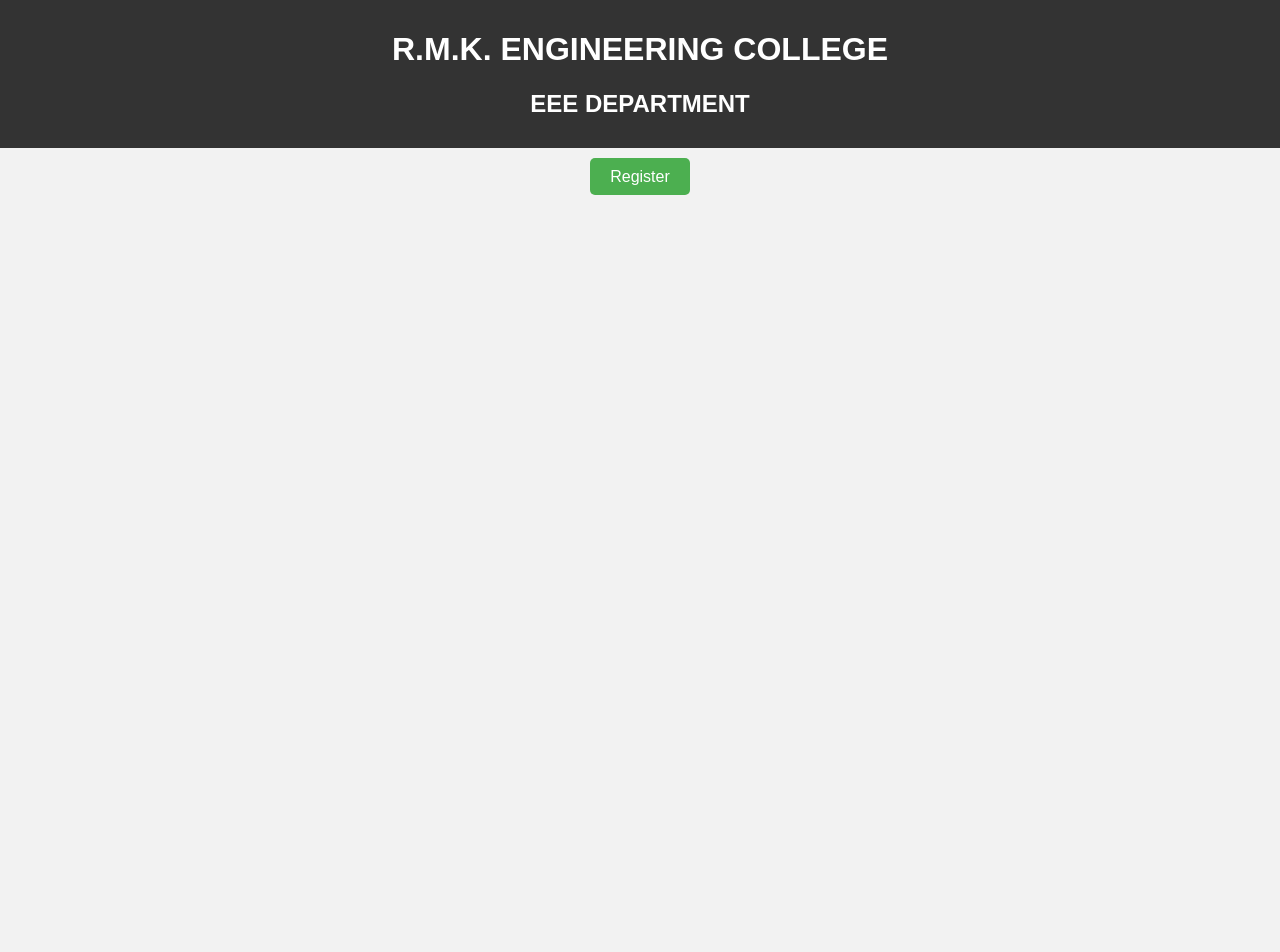
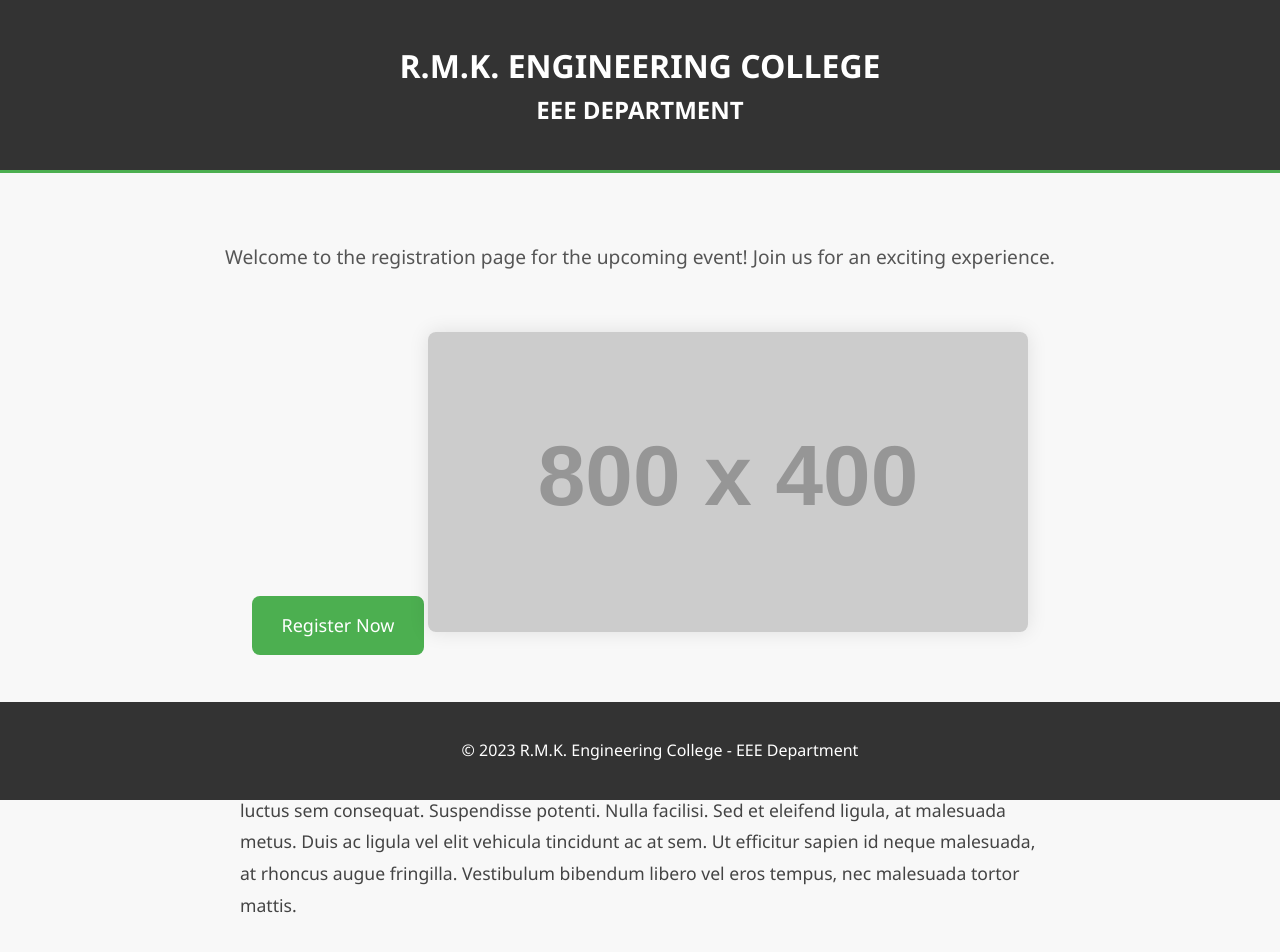
Before and after one commit to AnandaRaja22/WEBSITE, a plain HTML site: page index.html in a window 1280 px wide. Before the commit the page ends 800 px from the top, so only its background shows below. Drawn offline with Linux system fonts and the light colour scheme; placeholder pictures from the web are drawn by us.

Commit message:
index.html

```diff
--- a/index.html
+++ b/index.html
@@ -6,44 +6,95 @@
     <title>R.M.K. ENGINEERING COLLEGE</title>
     <style>
         body {
-            font-family: Arial, sans-serif;
+            font-family: 'Segoe UI', Tahoma, Geneva, Verdana, sans-serif;
             margin: 0;
             padding: 0;
-            background-color: #f2f2f2;
+            background-color: #f8f8f8;
+            color: #333;
+            line-height: 1.6;
         }
-        .header {
+        header {
             background-color: #333;
             color: white;
             text-align: center;
-            padding: 10px;
+            padding: 40px 20px;
+            border-bottom: 3px solid #4CAF50;
         }
-        .content {
+        h1, h2 {
+            margin: 0;
+        }
+        section {
             text-align: center;
-            padding: 20px;
+            padding: 50px;
+        }
+        .intro {
+            font-size: 1.2em;
+            color: #555;
+            margin-bottom: 30px;
         }
         .register-button {
             background-color: #4CAF50;
             color: white;
-            padding: 10px 20px;
-            font-size: 16px;
+            padding: 15px 30px;
+            font-size: 18px;
             cursor: pointer;
-            border-radius: 5px;
+            border-radius: 8px;
             text-decoration: none;
+            transition: background-color 0.3s ease;
+            display: inline-block;
         }
         .register-button:hover {
             background-color: #45a049;
+        }
+        .event-image {
+            width: 100%;
+            max-width: 600px;
+            height: auto;
+            margin-top: 30px;
+            box-shadow: 0 0 20px rgba(0, 0, 0, 0.1);
+            border-radius: 8px;
+        }
+        .event-description {
+            margin-top: 50px;
+            text-align: left;
+            max-width: 800px;
+            margin-left: auto;
+            margin-right: auto;
+            font-size: 1.1em;
+            line-height: 1.8;
+            color: #444;
+        }
+        .footer {
+            background-color: #333;
+            color: white;
+            text-align: center;
+            padding: 20px;
+            position: fixed;
+            bottom: 0;
+            width: 100%;
         }
     </style>
 </head>
 <body>
 
-    <div class="header">
+    <header>
         <h1>R.M.K. ENGINEERING COLLEGE</h1>
         <h2>EEE DEPARTMENT</h2>
-    </div>
+    </header>
 
-    <div class="content">
-        <a href="https://forms.gle/uB5eaA44nNg34bGJA" class="register-button">Register</a>
+    <section>
+        <p class="intro">Welcome to the registration page for the upcoming event! Join us for an exciting experience.</p>
+        <a href="https://forms.gle/uB5eaA44nNg34bGJA" class="register-button">Register Now</a>
+        <img src="https://via.placeholder.com/800x400" alt="Event Image" class="event-image">
+        <div class="event-description">
+            <h3>About the Event</h3>
+            <p>Lorem ipsum dolor sit amet, consectetur adipiscing elit. Proin dapibus nisl eu metus dapibus, at luctus sem consequat. Suspendisse potenti. Nulla facilisi. Sed et eleifend ligula, at malesuada metus. Duis ac ligula vel elit vehicula tincidunt ac at sem. Ut efficitur sapien id neque malesuada, at rhoncus augue fringilla. Vestibulum bibendum libero vel eros tempus, nec malesuada tortor mattis.</p>
+            <!-- Add more details about the event -->
+        </div>
+    </section>
+
+    <div class="footer">
+        <p>&copy; 2023 R.M.K. Engineering College - EEE Department</p>
     </div>
 
 </body>
```
